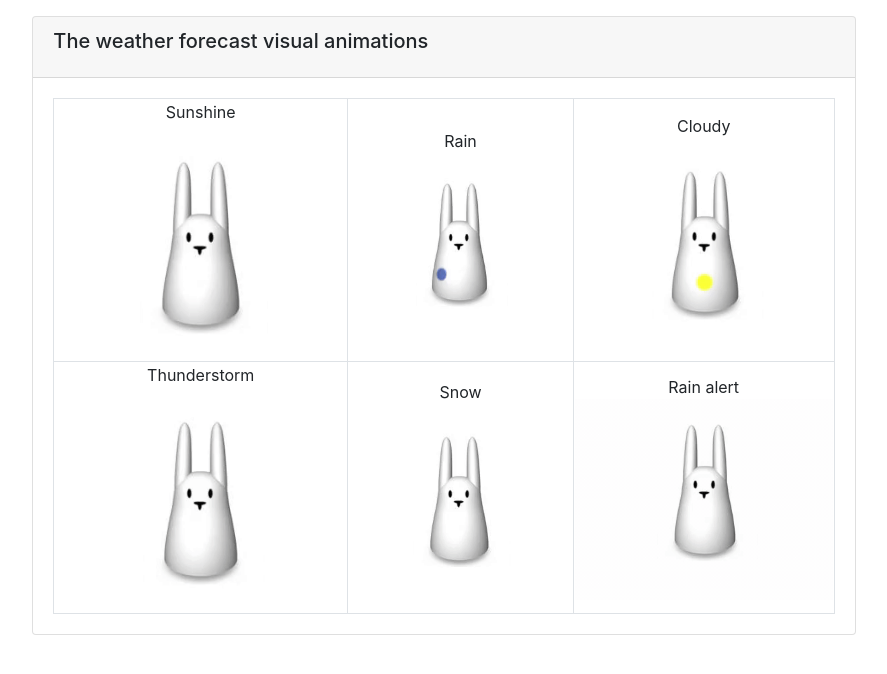
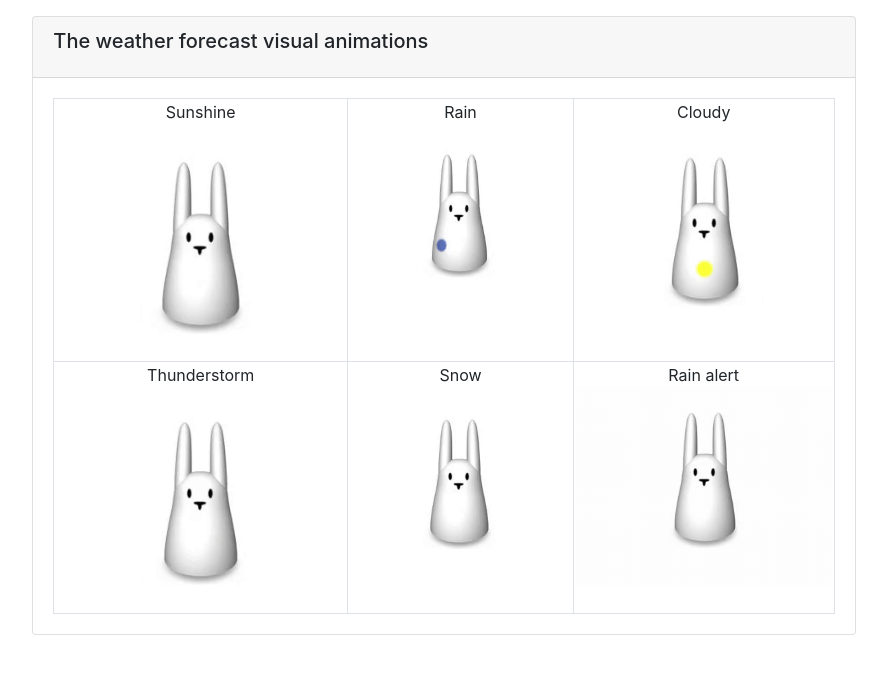
Before and after one commit to nabaztag2018/pynab, a Django app: template nabweatherd/templates/nabweatherd/animations_help.html in a window 1280 px wide. Shown: the part 56-730 px from the top of the page, without its empty margins (196-1083 px from the left). Run offline with Django 3.2, Linux system fonts and the light colour scheme; the template is opened without the code that fills it, so the values that code supplies are empty; style sheets or scripts are compiled from the project's sources; some libraries are stand-ins or nearby versions.

Commit message:
nabweb: Cleanup pages layout.

```diff
--- a/nabairqualityd/templates/nabairqualityd/animations_help.html
+++ b/nabairqualityd/templates/nabairqualityd/animations_help.html
@@ -14,9 +14,9 @@
           <div class="card-body">
             <table>
               <tr>
-                <td>{% trans "Bad" %}<img src="{% static "nabweb/images/air_bad.gif" %}"></td>
-                <td>{% trans "Moderate" %}<img src="{% static "nabweb/images/air_middle.gif" %}"></td>
-                <td>{% trans "Good" %}<img src="{% static "nabweb/images/air_ok.gif" %}"></td>
+                <td>{% trans "Bad" %}<img class="img-fluid" src="{% static "nabweb/images/air_bad.gif" %}"></td>
+                <td>{% trans "Moderate" %}<img class="img-fluid" src="{% static "nabweb/images/air_middle.gif" %}"></td>
+                <td>{% trans "Good" %}<img class="img-fluid" src="{% static "nabweb/images/air_ok.gif" %}"></td>
               </tr>
             </table>
           </div>
--- a/nabweatherd/templates/nabweatherd/animations_help.html
+++ b/nabweatherd/templates/nabweatherd/animations_help.html
@@ -14,14 +14,14 @@
           <div class="card-body">
             <table>
               <tr>
-                <td>{% trans "Sunshine" %}<img src="{% static "nabweb/images/soleil.gif" %}"></td>
-                <td>{% trans "Rain" %}<img src="{% static "nabweb/images/pluie.gif" %}"></td>
-                <td>{% trans "Cloudy" %}<img src="{% static "nabweb/images/nuages.gif" %}"></td>
+                <td>{% trans "Sunshine" %}<img class="img-fluid" src="{% static "nabweb/images/soleil.gif" %}"></td>
+                <td>{% trans "Rain" %}<img class="img-fluid" src="{% static "nabweb/images/pluie.gif" %}"></td>
+                <td>{% trans "Cloudy" %}<img class="img-fluid" src="{% static "nabweb/images/nuages.gif" %}"></td>
               </tr>
               <tr>
-                <td>{% trans "Thunderstorm" %}<img src="{% static "nabweb/images/orage.gif" %}"></td>
-                <td>{% trans "Snow" %}<img src="{% static "nabweb/images/neige.gif" %}"></td>
-                <td>{% trans "Rain alert" %}<img src="{% static "nabweb/images/pluie1h.gif" %}"></td>
+                <td>{% trans "Thunderstorm" %}<img class="img-fluid" src="{% static "nabweb/images/orage.gif" %}"></td>
+                <td>{% trans "Snow" %}<img class="img-fluid" src="{% static "nabweb/images/neige.gif" %}"></td>
+                <td>{% trans "Rain alert" %}<img class="img-fluid" src="{% static "nabweb/images/pluie1h.gif" %}"></td>
               </tr>
             </table>
           </div>
--- a/nabweb/templates/nabweb/_help.html
+++ b/nabweb/templates/nabweb/_help.html
@@ -23,12 +23,8 @@
     <style>
       table, th, td {
         text-align: center;
-        vertical-align: middle;
+        vertical-align: top;
         border: 1px solid #dee2e6;
-      }
-      img {
-        max-width: 100%;
-        max-height: 100%;
       }
     </style>
   </head>
--- a/nabweb/templates/nabweb/help.html
+++ b/nabweb/templates/nabweb/help.html
@@ -4,7 +4,7 @@
 {% block content %}
   <div class="jumbotron">
     <div class="container">
-      <h1 class="display-3">{% trans "Nabaztag help" %}</h1>
+      <h1 class="display-5">{% trans "Nabaztag help" %}</h1>
       <hr class="my-4">
       <p class="lead">{% trans "On your rabbit" %}</p>
       <p>{% trans "<b>The " %}<a href='/help/weather' title='{% trans "The weather forecast visual animations" %}'>{% trans "weather forecast visual animations" %}</b></a>.</p>
--- a/nabweb/templates/nabweb/index.html
+++ b/nabweb/templates/nabweb/index.html
@@ -4,7 +4,7 @@
 {% block content %}
   <div class="jumbotron">
     <div class="container">
-      <h1 class="display-3">{% trans "Nabaztag configuration" %}</h1>
+      <h1 class="display-5">{% trans "Nabaztag configuration" %}</h1>
       <p class="lead">{% trans "You are currently connected to your rabbit." %}</p>
       <hr class="my-4">
       <p>{% trans "First, make sure the language is properly configured below." %}<br>{% trans "Then maybe create an account to connect your Nabaztag to <a target='_blank' href='https://joinmastodon.org' rel='noopener noreferrer'>Mastodon</a> where it may join fellow rabbits <small>(for now, this is only used by ear communion service)</small>." %}</p>
--- a/nabweb/templates/nabweb/upgrade/index.html
+++ b/nabweb/templates/nabweb/upgrade/index.html
@@ -1,6 +1,6 @@
 {% extends 'nabweb/_base.html' %}
 {% load i18n %}
-{% block subtitle %}{% trans "Home" %}{% endblock %}
+{% block subtitle %}{% trans "Upgrade" %}{% endblock %}
 {% block content %}
   <div class="modal" tabindex="-1" role="dialog" id="upgradeModal">
     <div class="modal-dialog modal-dialog-centered" role="document">
```
